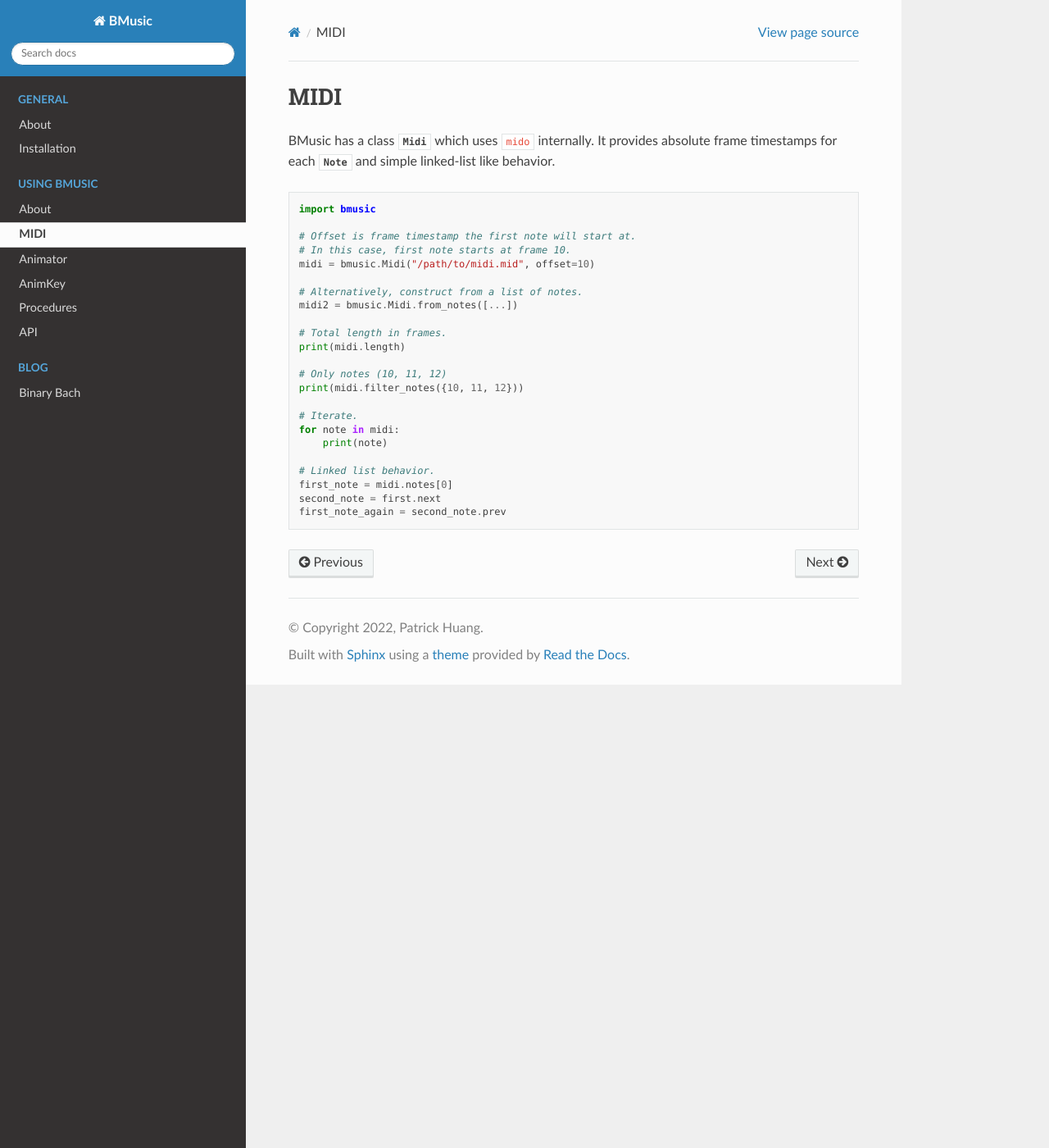
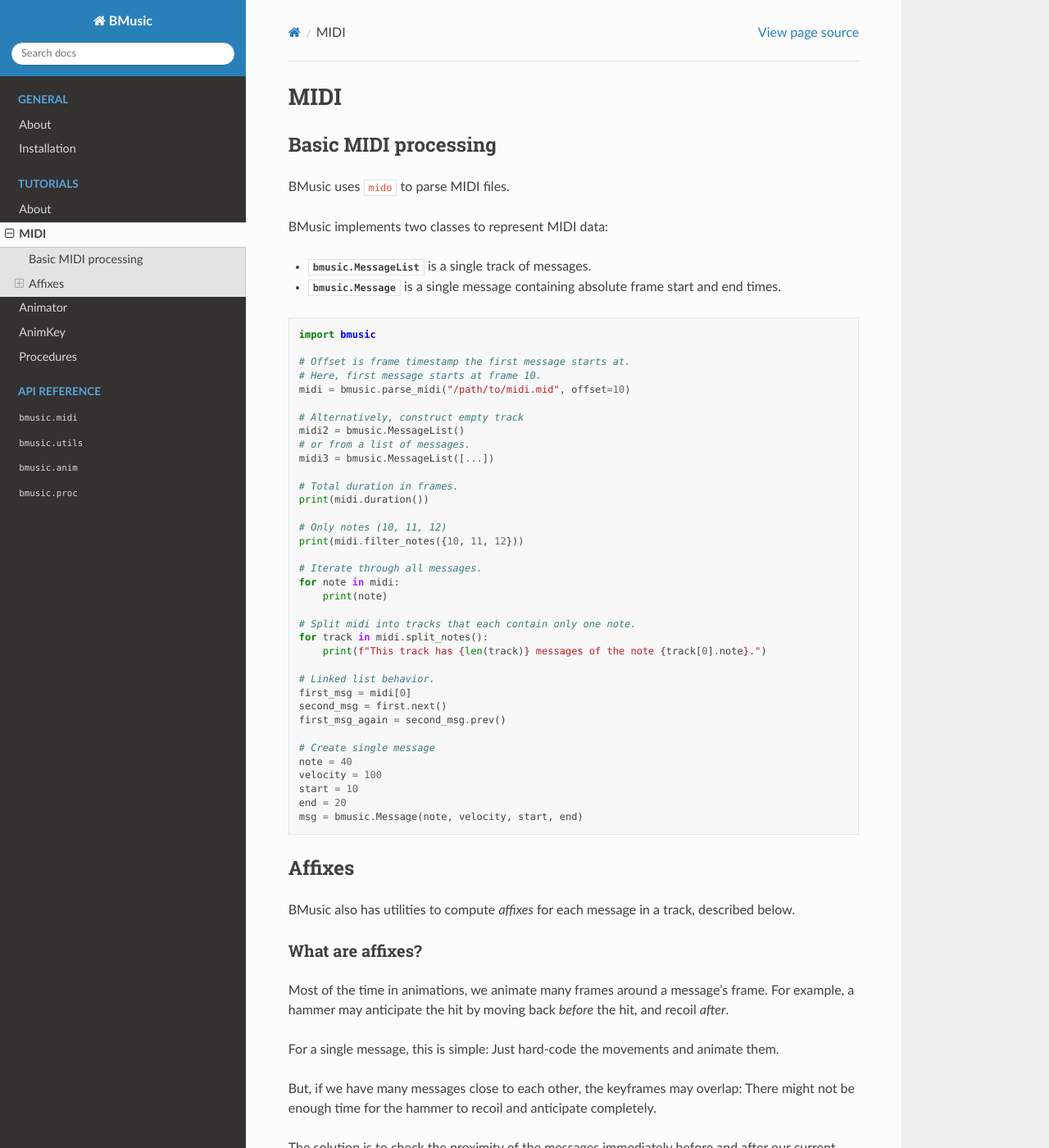
Before and after one commit to phuang1024/BMusic, a Sphinx documentation site: the page built from docs/bmusic/midi.rst, in a window 1280 px wide and 1400 px high. Shown: the whole window at 82% size. Built offline with Sphinx 7.4.7 and the Read the Docs theme 2.0.0, drawn with Linux system fonts in a browser that asks for light colours; some of the changed text lies outside the part shown.

Commit message:
Docs refactoring.

```diff
--- a/docs/bmusic/midi.rst
+++ b/docs/bmusic/midi.rst
@@ -1,31 +1,94 @@
 MIDI
 ====
 
-BMusic has a class :class:`~bmusic.Midi` which uses ``mido`` internally. It provides absolute frame timestamps
-for each :class:`~bmusic.Note` and simple linked-list like behavior.
+Basic MIDI processing
+---------------------
+
+BMusic uses ``mido`` to parse MIDI files.
+
+BMusic implements two classes to represent MIDI data:
+
+- :class:`bmusic.MessageList` is a single track of messages.
+- :class:`bmusic.Message` is a single message containing absolute
+  frame start and end times.
 
 .. code-block:: python
 
    import bmusic
 
-   # Offset is frame timestamp the first note will start at.
-   # In this case, first note starts at frame 10.
-   midi = bmusic.Midi("/path/to/midi.mid", offset=10)
+   # Offset is frame timestamp the first message starts at.
+   # Here, first message starts at frame 10.
+   midi = bmusic.parse_midi("/path/to/midi.mid", offset=10)
 
-   # Alternatively, construct from a list of notes.
-   midi2 = bmusic.Midi.from_notes([...])
+   # Alternatively, construct empty track
+   midi2 = bmusic.MessageList()
+   # or from a list of messages.
+   midi3 = bmusic.MessageList([...])
 
-   # Total length in frames.
-   print(midi.length)
+   # Total duration in frames.
+   print(midi.duration())
 
    # Only notes (10, 11, 12)
    print(midi.filter_notes({10, 11, 12}))
 
-   # Iterate.
+   # Iterate through all messages.
    for note in midi:
        print(note)
 
+   # Split midi into tracks that each contain only one note.
+   for track in midi.split_notes():
+       print(f"This track has {len(track)} messages of the note {track[0].note}.")
+
    # Linked list behavior.
-   first_note = midi.notes[0]
-   second_note = first.next
-   first_note_again = second_note.prev
+   first_msg = midi[0]
+   second_msg = first.next()
+   first_msg_again = second_msg.prev()
+
+   # Create single message
+   note = 40
+   velocity = 100
+   start = 10
+   end = 20
+   msg = bmusic.Message(note, velocity, start, end)
+
+
+Affixes
+-------
+
+BMusic also has utilities to compute *affixes* for each message in a track,
+described below.
+
+What are affixes?
+^^^^^^^^^^^^^^^^^
+
+Most of the time in animations, we animate many frames around a message's frame.
+For example, a hammer may anticipate the hit by moving back *before* the hit,
+and recoil *after*.
+
+For a single message, this is simple: Just hard-code the movements and animate
+them.
+
+But, if we have many messages close to each other, the keyframes may overlap: There
+might not be enough time for the hammer to recoil and anticipate completely.
+
+The solution is to check the proximity of the messages immediately before and after
+our current message. We then adjust (e.g. shorten the motion) to avoid the overlap.
+
+This is common enough that BMusic provides tools to compute how much time there is
+before and after each message.
+
+These are called *affixes*: The *prefix* is the time before, and the *suffix* is after.
+
+BMusic utilities
+^^^^^^^^^^^^^^^^
+
+.. code-block:: python
+
+   affixes = bmusic.compute_affixes(midi)
+   for msg in affixes:
+       # msg is an AffixMessage, which is a subclass of Message.
+       print(msg)
+       print("Prefix:", msg.prefix)
+       print("Suffix:", msg.suffix)
+
+For more on using affixes, see the tutorial section.
```
Also changed, not shown: docs/api/api.rst (renamed from docs/bmusic/api.rst, +4 -9 lines), docs/blog/binary_bach.rst (deleted, +0 -78 lines), docs/index.rst (+3 -4 lines), 1 other file.
